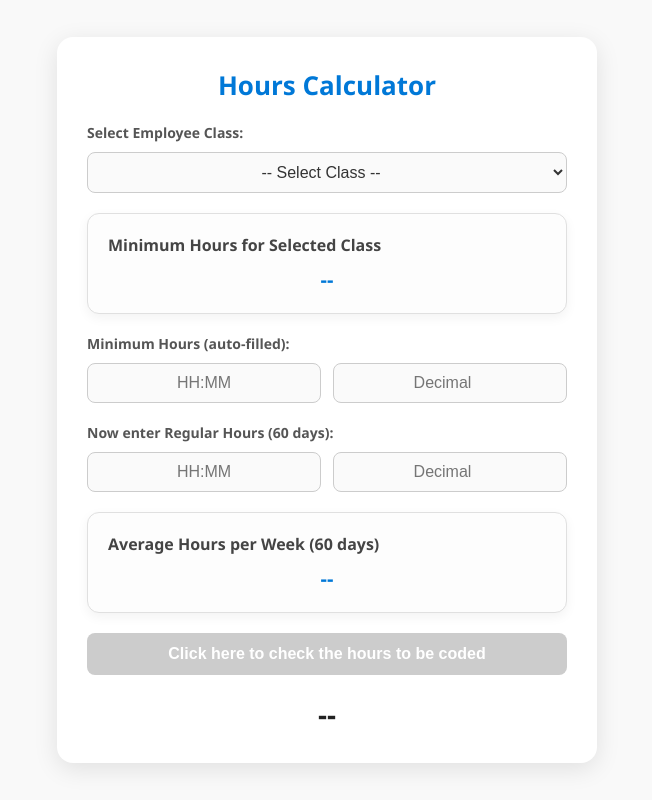
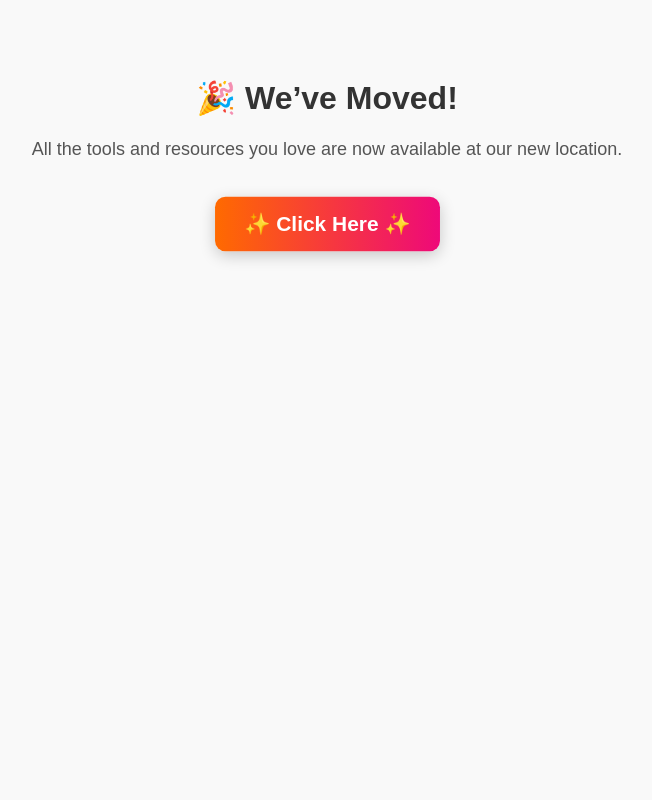
Before and after one commit to gitmuneeb/hours-calculator, a plain HTML site: page index.html in a window 1280 px wide. Shown: the whole page, without its empty margins (313-965 px from the left). Drawn offline with Linux system fonts and the light colour scheme.

Commit message:
Refactor Hours Calculator and add relocation notice
Updated the HTML structure and styles for the Hours Calculator and added a new page indicating the relocation of resources.

```diff
--- a/index.html
+++ b/index.html
@@ -1,4 +1,82 @@
 <!DOCTYPE html>
+<html lang="en">
+<head>
+  <meta charset="UTF-8">
+  <title>We’ve Moved!</title>
+  <style>
+    body {
+      font-family: Arial, sans-serif;
+      text-align: center;
+      padding: 50px;
+      background: #f9f9f9;
+    }
+
+    h1 {
+      color: #333;
+    }
+
+    p {
+      font-size: 18px;
+      color: #555;
+    }
+
+    .cta-button {
+      display: inline-block;
+      padding: 14px 28px;
+      margin-top: 20px;
+      background: linear-gradient(90deg, #ff6a00, #ee0979);
+      color: #fff;
+      font-size: 20px;
+      font-weight: bold;
+      text-decoration: none;
+      border-radius: 10px;
+      box-shadow: 0 4px 15px rgba(0,0,0,0.2);
+      animation: pulse 1.5s infinite;
+      transition: transform 0.3s ease, box-shadow 0.3s ease;
+    }
+
+    .cta-button:hover {
+      transform: scale(1.1);
+      box-shadow: 0 6px 20px rgba(0,0,0,0.3);
+    }
+
+    @keyframes pulse {
+      0% { transform: scale(1); }
+      50% { transform: scale(1.05); }
+      100% { transform: scale(1); }
+    }
+  </style>
+</head>
+<body>
+  <h1>🎉 We’ve Moved!</h1>
+  <p>All the tools and resources you love are now available at our new location.</p>
+  <a href="https://internal.partyrock.aws.dev/u/bashimun/Ni2yaisAd/hour-calculation"
+     class="cta-button">✨ Click Here ✨</a>
+
+  <script>
+    // Optional: Add a little bounce effect when clicked
+    const button = document.querySelector('.cta-button');
+    button.addEventListener('click', () => {
+      button.style.transform = 'scale(0.95)';
+      setTimeout(() => {
+        button.style.transform = 'scale(1.1)';
+        setTimeout(() => {
+          button.style.transform = 'scale(1)';
+        }, 150);
+      }, 150);
+    });
+  </script>
+</body>
+</html>
+
+
+
+
+
+
+
+
+<!--<!DOCTYPE html>
 <html>
 <head>
   <title>Hours Calculator</title>
@@ -128,7 +206,7 @@
   <div class="calculator">
     <h2>Hours Calculator</h2>
 
-    <!-- Step 0: Employee Class -->
+    <!-- Step 0: Employee Class --><!--
     <div class="section">
       <div class="label">Select Employee Class:</div>
       <select id="employeeClass" class="inputBox">
@@ -141,13 +219,13 @@
       </select>
     </div>
 
-    <!-- Display Minimum Hours Reference -->
+    <!-- Display Minimum Hours Reference --><!--
     <div class="outputSection">
       <div class="outputTitle">Minimum Hours for Selected Class</div>
       <div class="outputValue" id="minimumReference">--</div>
     </div>
 
-    <!-- Step 1: Minimum Hours -->
+    <!-- Step 1: Minimum Hours --><!--
     <div class="section">
       <div class="label">Minimum Hours (auto-filled):</div>
       <div class="inputRow">
@@ -157,7 +235,7 @@
     </div>
 
     <!-- Step 2: Regular Hours -->
-    <div class="section">
+ <!--   <div class="section">
       <div class="label">Now enter Regular Hours (60 days):</div>
       <div class="inputRow">
         <input type="text" id="regularHHMM" class="inputBox" placeholder="HH:MM">
@@ -166,18 +244,18 @@
     </div>
 
     <!-- Step 3: Average Hours -->
-    <div class="outputSection">
+   <!-- <div class="outputSection">
       <div class="outputTitle">Average Hours per Week (60 days)</div>
       <div class="outputValue" id="averageOutput">--</div>
     </div>
 
     <!-- Step 4: Updated CTA Button -->
-    <button id="ctaButton" class="ctaButton" onclick="showNWPT()" disabled>
+ <!--   <button id="ctaButton" class="ctaButton" onclick="showNWPT()" disabled>
       Click here to check the hours to be coded
     </button>
 
     <!-- Step 5: Final Output -->
-    <div class="finalOutput" id="finalOutput">--</div>
+<!--    <div class="finalOutput" id="finalOutput">--</div>
   </div>
 
   <script>
@@ -274,3 +352,4 @@
         finalValue.toFixed(2) + " (" + finalHHMM + ")";
     }
   </script>
+-->
```
